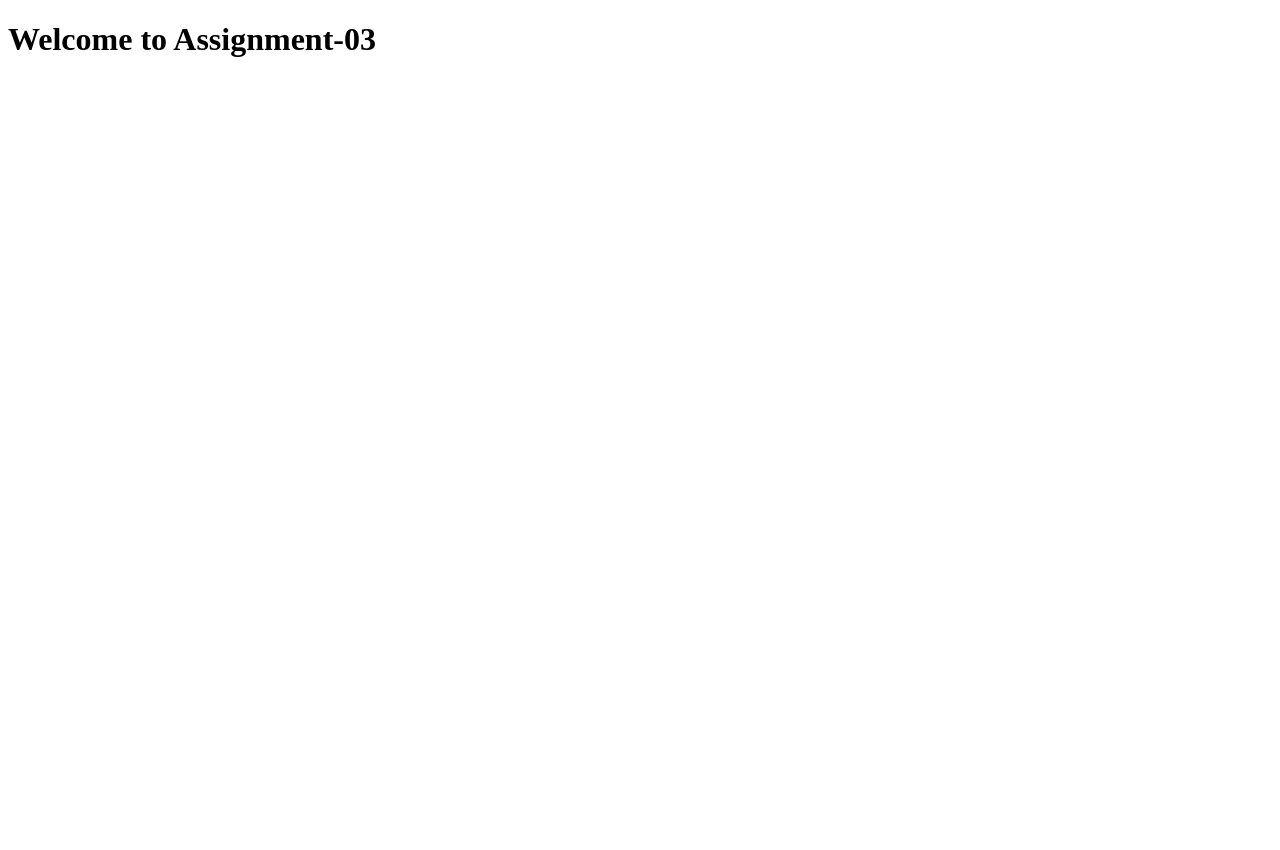
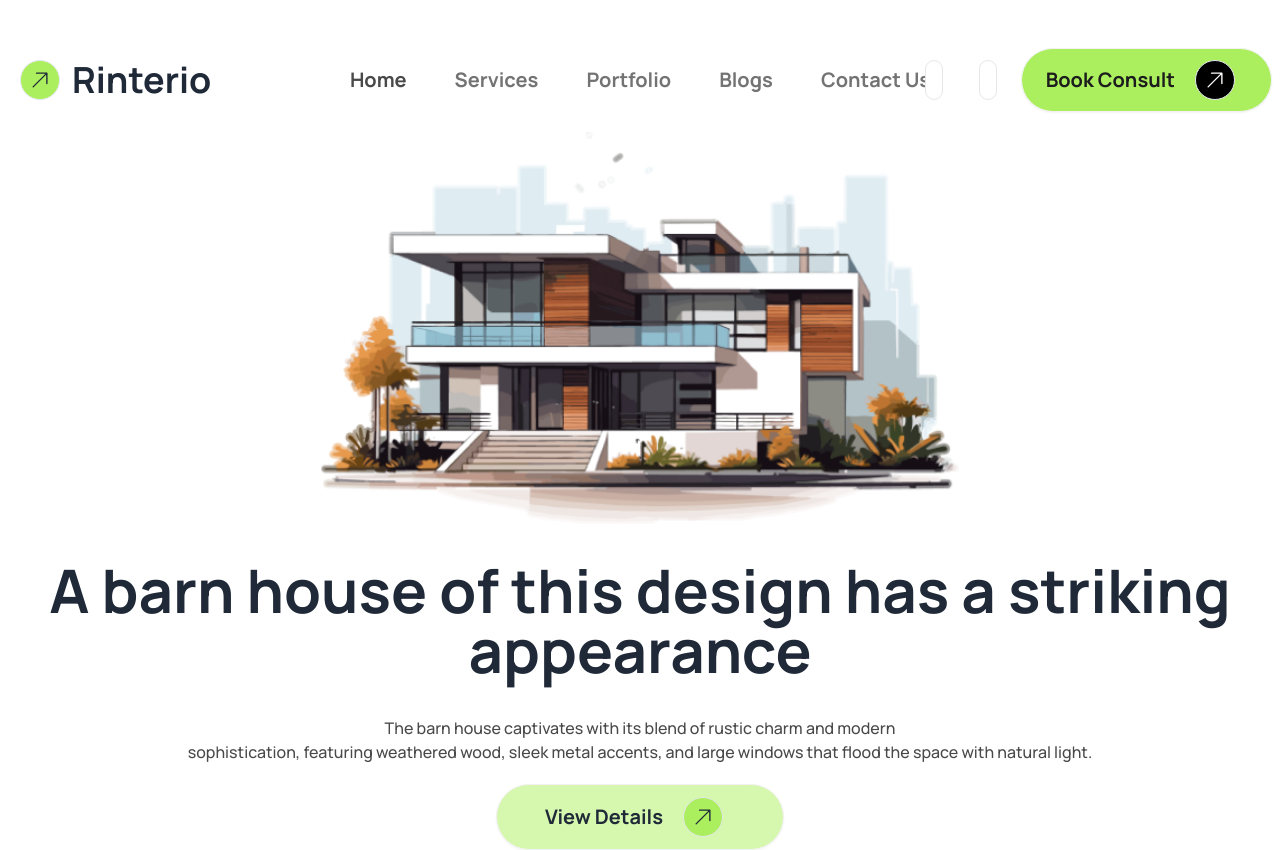
Before and after one commit to mdimranictiu/Assignment-03, a plain HTML site: page index.html in a window 1280 px wide. Before the commit the page ends 800 px from the top, so only its background shows below. Drawn offline with nearby package versions, Linux system fonts and the light colour scheme.

Commit message:
hero section done

```diff
--- a/index.html
+++ b/index.html
@@ -4,8 +4,83 @@
     <meta charset="UTF-8">
     <meta name="viewport" content="width=device-width, initial-scale=1.0">
     <title>Assignment-03</title>
+    <link rel="preconnect" href="https://fonts.googleapis.com">
+<link rel="preconnect" href="https://fonts.gstatic.com" crossorigin>
+<link href="https://fonts.googleapis.com/css2?family=Manrope:wght@200..800&display=swap" rel="stylesheet">
+    <link href="https://cdn.jsdelivr.net/npm/daisyui@4.12.10/dist/full.min.css" rel="stylesheet" type="text/css" />
+    <script src="https://cdn.tailwindcss.com"></script>
+    <style>
+        .manrope-font {
+  font-family: "Manrope", sans-serif;
+  font-optical-sizing: auto;
+
+}
+    </style>
 </head>
-<body>
-    <h1>Welcome to Assignment-03</h1>
+<body class="manrope-font">
+   <header class="container mx-auto mt-10">
+    <!-- Navbar section -->
+    <div class="navbar">
+        <div class="navbar-start">
+            <svg xmlns="http://www.w3.org/2000/svg" fill="none" viewBox="0 0 24 24" stroke-width="1.5" stroke="currentColor" class="size-6 border w-10 h-10 p-2 bg-custom-green rounded-full mx-3">
+                <path stroke-linecap="round" stroke-linejoin="round" d="m4.5 19.5 15-15m0 0H8.25m11.25 0v11.25" />
+              </svg>
+              <h2 class="text-4xl font-bold">Rinterio</h2>
+
+        </div>
+        <div class="navbar-center max-sm:hidden  ">
+            <ul class="hidden lg:flex text-[#737373] text-xl font-bold">
+                <li><a class="py-5 px-6 text-[#494949]" href="#">Home</a></li>
+                <li><a class="py-5 px-6" href="#">Services</a></li>
+                <li><a class="py-5 px-6" href="#">Portfolio</a></li>
+                <li><a class="py-5 px-6" href="#">Blogs</a></li>
+                <li><a class="py-5 px-6" href="#">Contact Us</a></li>
+
+              </ul>
+        </div>
+        <div class="navbar-end max-sm:hidden  flex gap-3 ">
+            <svg xmlns="http://www.w3.org/2000/svg" fill="none" viewBox="0 0 24 24" stroke-width="1.5" stroke="currentColor" class="size-6 border w-10 h-10 p-2 bg-white rounded-full mx-3">
+                <path stroke-linecap="round" stroke-linejoin="round" d="m21 21-5.197-5.197m0 0A7.5 7.5 0 1 0 5.196 5.196a7.5 7.5 0 0 0 10.607 10.607Z" />
+              </svg>
+              <svg xmlns="http://www.w3.org/2000/svg" fill="none" viewBox="0 0 24 24" stroke-width="1.5" stroke="currentColor" class="size-6 border w-10 h-10 p-2 bg-white rounded-full mx-3 ">
+                <path stroke-linecap="round" stroke-linejoin="round" d="M2.25 3h1.386c.51 0 .955.343 1.087.835l.383 1.437M7.5 14.25a3 3 0 0 0-3 3h15.75m-12.75-3h11.218c1.121-2.3 2.1-4.684 2.924-7.138a60.114 60.114 0 0 0-16.536-1.84M7.5 14.25 5.106 5.272M6 20.25a.75.75 0 1 1-1.5 0 .75.75 0 0 1 1.5 0Zm12.75 0a.75.75 0 1 1-1.5 0 .75.75 0 0 1 1.5 0Z" />
+              </svg>
+              <button class="btn btn-xs sm:btn-sm md:btn-md lg:btn-lg rounded-full font-bold text-xl text-[#1C1C1C] bg-custom-green">Book Consult <svg xmlns="http://www.w3.org/2000/svg" fill="none" viewBox="0 0 24 24" stroke-width="1.5" stroke="currentColor" class="size-6 border w-10 h-10 p-2 bg-black text-white rounded-full mx-3 ">
+                <path stroke-linecap="round" stroke-linejoin="round" d="m4.5 19.5 15-15m0 0H8.25m11.25 0v11.25" />
+              </svg></button>
+
+        </div>
+        <div class="hidden navbar-end max-sm:block ml-36  ">
+            <svg xmlns="http://www.w3.org/2000/svg" fill="none" viewBox="0 0 24 24" stroke-width="1.5" stroke="currentColor" class=" border w-12 h-12 p-2 bg-white rounded-full mx-3 size-6">
+                <path stroke-linecap="round" stroke-linejoin="round" d="M3.75 6.75h16.5M3.75 12h16.5m-16.5 5.25h16.5" />
+              </svg>
+
+        </div>
+      </div>
+      <div class="flex  flex-col mt-3 items-center gap-5 container">
+        <img src="./assets/banner.png"  class="mb-4 w-1/2 max-sm:w-3/4 mx-auto" alt="">
+        <h2 class=" text-6xl font-bold mb-4	text-center max-sm:text-3xl">A barn house of this design has a  striking appearance</h2>
+        <p class="text-[#494949] text-center	font-medium text-base max-sm:text-sm">The barn house captivates with its blend of rustic charm and modern <br>  sophistication, featuring weathered wood, sleek metal accents, and large windows that flood the space with natural light.</p>
+        <button class="btn max-sm:w-full max-sm:py-2 rounded-full w-72 h-auto py-3  bg-[#ABEF5F80] text-xl font-bold"><span>View Details</span><svg xmlns="http://www.w3.org/2000/svg" fill="none" viewBox="0 0 24 24" stroke-width="1.5" stroke="currentColor" class="size-6 border w-10 h-10 p-2 bg-custom-green rounded-full mx-3">
+            <path stroke-linecap="round" stroke-linejoin="round" d="m4.5 19.5 15-15m0 0H8.25m11.25 0v11.25" />
+          </svg>
+          </button>
+      </div>
+   </header>
+   <main></main>
+   <footer></footer>
 </body>
 </html>
+<script>
+    tailwind.config = {
+        theme: {
+            extend: {
+                colors: {
+                    clifford: '#da373d',
+                    'custom-green':"#ABEF5F"
+
+                }
+            }
+        }
+    }
+</script>
--- /dev/null
+++ b/tailwind.config.js
@@ -0,0 +1,8 @@
+/** @type {import('tailwindcss').Config} */
+module.exports = {
+    content: ["./src/**/*.{html,js}"],
+    theme: {
+      extend: {},
+    },
+    plugins: [],
+  }
```
